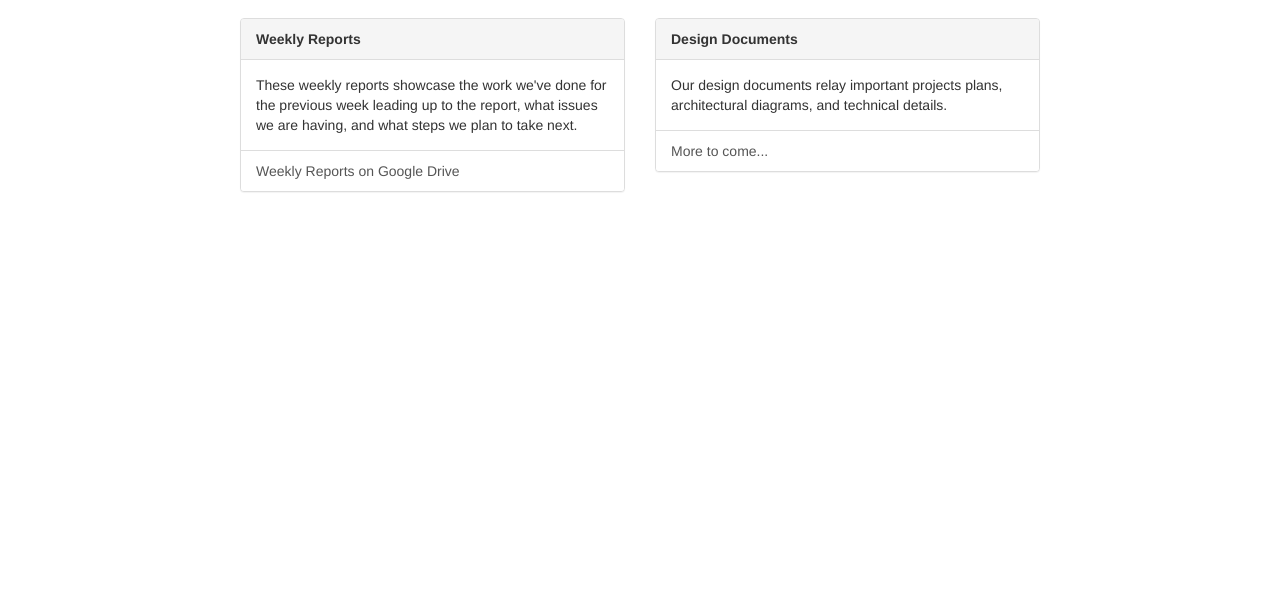
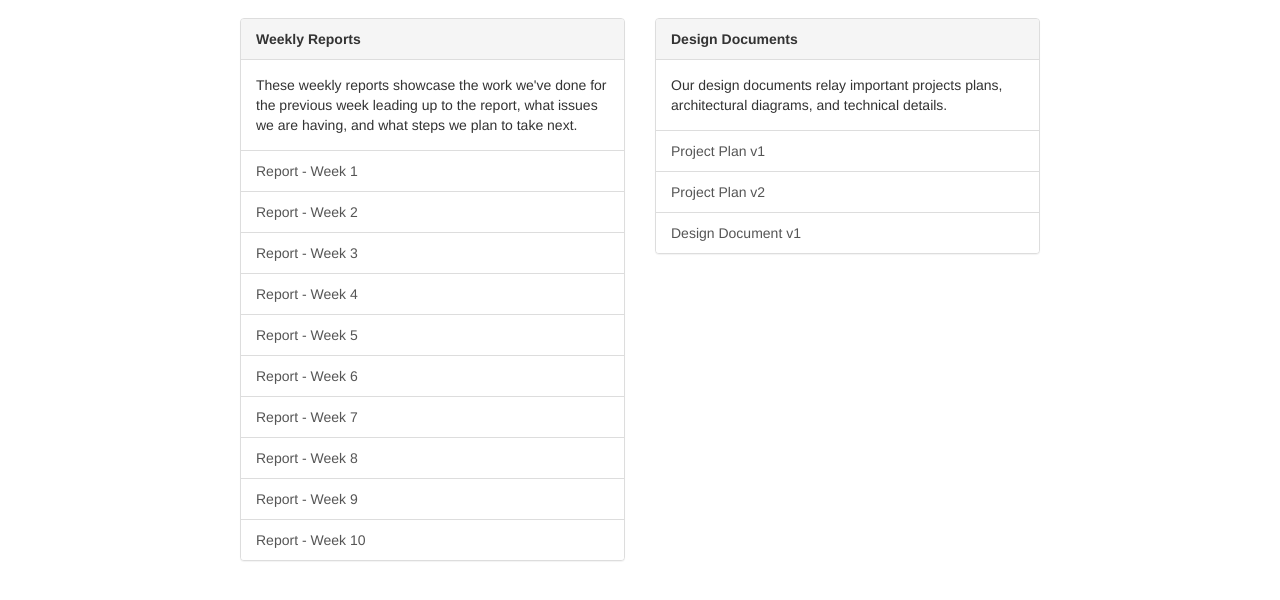
Before and after one commit to lighthouse-isu/lighthouse.github.io, a website: page docs/index.html in a window 1280 px wide. Shown: the part 54-654 px from the top of the page. Drawn offline with Linux system fonts and the light colour scheme.

Commit message:
add docs and doc links

```diff
--- a/docs/index.html
+++ b/docs/index.html
@@ -54,7 +54,16 @@
               <!-- List group -->
               <!-- NEW REPORT LINKS HERE -->
               <div class="list-group">
-                <a href="https://drive.google.com/open?id=0B5ANn8JBd-M_Q2dwV0xUSTV0NzA" target="_blank" class="list-group-item">Weekly Reports on Google Drive</a>
+                <a href="/docs/content/report-week01.pdf" class="list-group-item">Report - Week 1</a>
+                <a href="/docs/content/report-week02.pdf" class="list-group-item">Report - Week 2</a>
+                <a href="/docs/content/report-week03.pdf" class="list-group-item">Report - Week 3</a>
+                <a href="/docs/content/report-week04.pdf" class="list-group-item">Report - Week 4</a>
+                <a href="/docs/content/report-week05.pdf" class="list-group-item">Report - Week 5</a>
+                <a href="/docs/content/report-week06.pdf" class="list-group-item">Report - Week 6</a>
+                <a href="/docs/content/report-week07.pdf" class="list-group-item">Report - Week 7</a>
+                <a href="/docs/content/report-week08.pdf" class="list-group-item">Report - Week 8</a>
+                <a href="/docs/content/report-week09.pdf" class="list-group-item">Report - Week 9</a>
+                <a href="/docs/content/report-week10.pdf" class="list-group-item">Report - Week 10</a>
               </div>
             </div>
           </div>
@@ -68,7 +77,9 @@
 
               <!-- List group -->
               <div class="list-group">
-                <a href="#" class="list-group-item">More to come...</a>
+                <a href="/docs/content/lighthouse_project_plan_v1.pdf" class="list-group-item">Project Plan v1</a>
+                <a href="/docs/content/lighthouse_project_plan_v2.pdf" class="list-group-item">Project Plan v2</a>
+                <a href="/docs/content/lighthouse_design_doc_v1.pdf" class="list-group-item">Design Document v1</a>
               </div>
             </div>
           </div>
```
Also changed, not shown: 13 other files.
